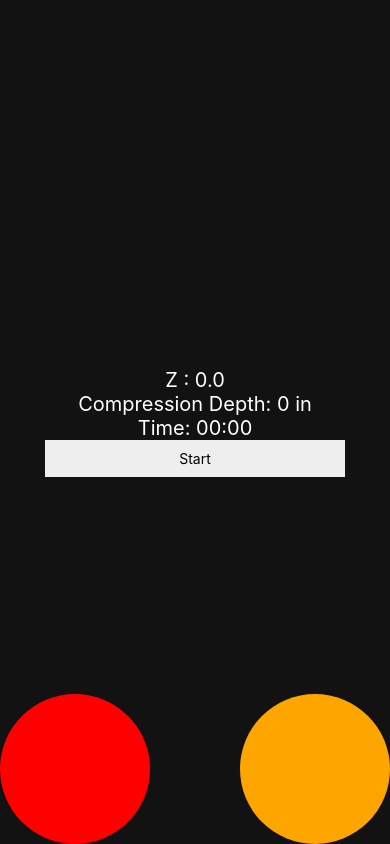
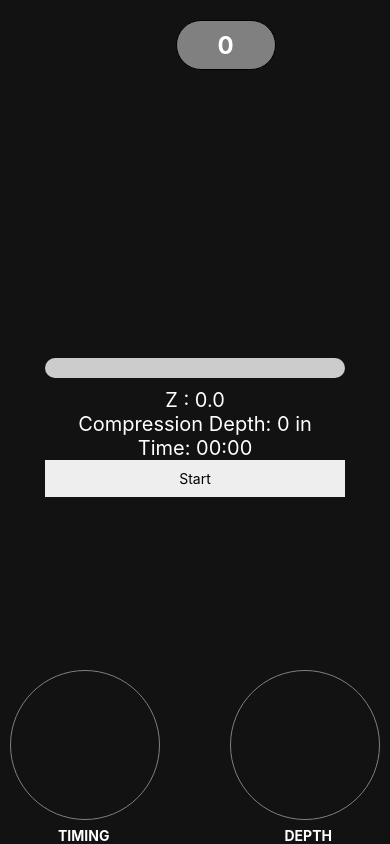
Before and after one commit to Verseler/CPRTest, a React Native app: screen /CPR in a window 390 px wide. Built offline with nearby package versions, Linux system fonts and the light colour scheme.

Commit message:
feat: add overall score

```diff
--- /dev/null
+++ b/components/ScoringBar.jsx
@@ -0,0 +1,68 @@
+import { useState, useEffect } from "react";
+import { View, Text, StyleSheet, Animated } from "react-native";
+
+const ScoreBar = ({ score }) => {
+  const [progress, setProgress] = useState(new Animated.Value(0));
+
+  const SCORE_PROGRESS_VALUE = {
+    0: {
+      progress: "0%", //0-24
+      backgroundColor: "gray",
+    },
+    1: {
+      progress: "25%", //25-49
+      backgroundColor: "orange",
+    },
+    2: {
+      progress: "50%", //50-74
+      backgroundColor: "green",
+    },
+    3: {
+      progress: "75%", //75-99
+      backgroundColor: "red",
+    },
+    4: {
+      progress: "100%", //100
+      backgroundColor: "darkred",
+    },
+  };
+
+  useEffect(() => {
+    Animated.timing(progress, {
+      toValue: 75,
+      duration: 100,
+      useNativeDriver: true,
+    }).start();
+  }, []);
+
+  return (
+    <View style={styles.container}>
+      <Animated.View
+        style={[
+          styles.bar,
+          {
+            width: SCORE_PROGRESS_VALUE[score || 0].progress,
+            backgroundColor: SCORE_PROGRESS_VALUE[score || 0].backgroundColor,
+          },
+        ]}
+      />
+    </View>
+  );
+};
+
+const styles = StyleSheet.create({
+  container: {
+    height: 20,
+    backgroundColor: "#ccc",
+    borderRadius: 10,
+    margin: 10,
+    width: 300,
+  },
+  bar: {
+    height: 20,
+    backgroundColor: "gray",
+    borderRadius: 10,
+  },
+});
+
+export default ScoreBar;
--- a/hooks/useCpr.jsx
+++ b/hooks/useCpr.jsx
@@ -26,6 +26,17 @@ const useCpr = () => {
   const compressionIntervalTimerRef = useRef(null);
   //reference to the depth. This is needed for checking the timing
   const depthRef = useRef(depth);
+
+  //overall scores based on depth and timing
+  const [overallScore, setOverallScore] = useState(0);
+
+  //every time timingAttempt and depthAttempt changes which means every 0.6 seconds, this function will be called
+  //the overall score will be updated based on the depth and timing
+  useEffect(() => {
+    if (timingAttempt != null && depthAttempt != null) {
+      setOverallScore(getScore(depthAttempt, timingAttempt));
+    }
+  }, [timingAttempt, depthAttempt]);
 
   /**
    *
@@ -122,14 +133,13 @@ const useCpr = () => {
       //if the depth is greater than 1 inch, it means that compression is performed
       //during the time this function is called
       if (depthRef.current >= 1) {
-        setTimingAttempt("Good");
+        setTimingAttempt("Perfect");
       } else {
         setTimingAttempt("Bad");
       }
 
       //set the depthAttempt to the latest depth value
       setDepthAttempt(depthRef.current);
-
       /**
        *
        * after 100ms or 0.1 seconds set the timingAttempt and depthAttempt to null or their default value
@@ -142,9 +152,22 @@ const useCpr = () => {
       setTimeout(() => {
         setTimingAttempt(null);
         setDepthAttempt(null);
+        setOverallScore(null);
       }, 100);
     }
   };
+
+  //Get the score based on the depth and timing
+  function getScore(depth, timing) {
+    if (depth < 2 && timing == "Bad") return 0;
+    else if (depth >= 2 && depth <= 2.5 && timing === "Bad") return 1;
+    else if (depth < 2 && timing == "Perfect") return 1;
+    else if (depth >= 2 && depth <= 2.5 && timing === "Perfect") return 2;
+    else if (depth > 2.5 && timing == "Perfect") return 3;
+    else if (depth > 2.5 && timing == "Bad") return 4;
+
+    return 0;
+  }
 
   //This where timer counting happens
   useEffect(() => {
@@ -198,6 +221,7 @@ const useCpr = () => {
     timerOn,
     depthAttempt,
     timingAttempt,
+    overallScore,
     toggleStartAndStop,
   };
 };
--- a/screens/CPR.jsx
+++ b/screens/CPR.jsx
@@ -1,5 +1,6 @@
 import { StyleSheet, Text, TouchableOpacity, View } from "react-native";
 import useCpr from "../hooks/useCpr";
+import ScoringBar from "../components/ScoringBar";
 
 export default function CPR() {
   const {
@@ -9,6 +10,7 @@ export default function CPR() {
     timerOn,
     depthAttempt,
     timingAttempt,
+    overallScore,
     toggleStartAndStop,
   } = useCpr();
 
@@ -33,7 +35,7 @@ export default function CPR() {
         <View
           style={[
             styles.feedbackContainer,
-            { right: 0, backgroundColor: feedback.backgroundColor },
+            { right: 10, backgroundColor: feedback.backgroundColor },
           ]}
         >
           <Text style={styles.depthFeedback}>{feedback.message}</Text>
@@ -41,14 +43,7 @@ export default function CPR() {
       );
     }
 
-    return (
-      <View
-        style={[
-          styles.feedbackContainer,
-          { right: 0, backgroundColor: feedback.backgroundColor },
-        ]}
-      ></View>
-    );
+    return <View style={[styles.feedbackContainer, { right: 10 }]}></View>;
   };
 
   const displayTimingAttemptFeedback = (timing) => {
@@ -58,7 +53,7 @@ export default function CPR() {
       message: "Bad",
     };
 
-    if (timing == "Good") {
+    if (timing == "Perfect") {
       feedback = { backgroundColor: "green", message: "Perfect" };
     } else {
       feedback = { backgroundColor: "red", message: "Bad" };
@@ -70,7 +65,7 @@ export default function CPR() {
         <View
           style={[
             styles.feedbackContainer,
-            { left: 0, backgroundColor: feedback.backgroundColor },
+            { left: 10, backgroundColor: feedback.backgroundColor },
           ]}
         >
           <Text style={styles.timingFeedback}>{feedback.message}</Text>
@@ -78,18 +73,47 @@ export default function CPR() {
       );
     }
 
+    return <View style={[styles.feedbackContainer, { left: 10 }]}></View>;
+  };
+
+  const displayOverallScore = (score) => {
+    const SCORE_BG = {
+      0: "gray",
+      1: "orange",
+      2: "green",
+      3: "red",
+      4: "darkred",
+    };
+
+    //if there is a depthAttempt
+    if (score && score != 0) {
+      return (
+        <View
+          style={[
+            styles.overAllScoreContainer,
+            { backgroundColor: SCORE_BG[score] },
+          ]}
+        >
+          <Text style={styles.overallScore}>{score}</Text>
+        </View>
+      );
+    }
+
     return (
       <View
-        style={[
-          styles.feedbackContainer,
-          { left: 0, backgroundColor: feedback.backgroundColor },
-        ]}
-      ></View>
+        style={[styles.overAllScoreContainer, { backgroundColor: SCORE_BG[0] }]}
+      >
+        <Text style={[styles.overallScore]}>0</Text>
+      </View>
     );
   };
 
   return (
     <View style={styles.container}>
+      <View style={{ alignItems: "center" }}>
+        <ScoringBar score={overallScore} />
+      </View>
+      {displayOverallScore(overallScore)}
       <Text style={styles.text}>Z : {z.toFixed(1)}</Text>
       <Text style={styles.text}>Compression Depth: {depth} in</Text>
       <Text style={styles.text}>Time: {timer}</Text>
@@ -104,14 +128,16 @@ export default function CPR() {
           fontSize: 30,
           fontWeight: "bold",
           position: "absolute",
-          bottom: "40%",
-          right: 50,
+          bottom: "44%",
+          right: 58,
         }}
       >
         {depthAttempt}
       </Text>
       {displayTimingAttemptFeedback(timingAttempt)}
+      <Text style={[styles.attemptFeedbackLabel, { left: 58 }]}>TIMING</Text>
       {displayDepthAttemptFeedback(depthAttempt)}
+      <Text style={[styles.attemptFeedbackLabel, { right: 58 }]}>DEPTH</Text>
     </View>
   );
 }
@@ -139,12 +165,14 @@ const styles = StyleSheet.create({
   },
   feedbackContainer: {
     position: "absolute",
-    bottom: 0,
+    bottom: 24,
     height: 150,
     width: 150,
     borderRadius: 99,
     alignItems: "center",
     justifyContent: "center",
+    borderWidth: 1,
+    borderColor: "gray",
   },
   timingFeedback: {
     textAlign: "center",
@@ -158,4 +186,27 @@ const styles = StyleSheet.create({
     fontWeight: "bold",
     color: "white",
   },
+  attemptFeedbackLabel: {
+    color: "white",
+    fontSize: 14,
+    fontWeight: "bold",
+    position: "absolute",
+    bottom: 0,
+  },
+  overAllScoreContainer: {
+    position: "absolute",
+    top: 20,
+    left: "45%",
+    height: 50,
+    width: 100,
+    justifyContent: "center",
+    alignItems: "center",
+    borderRadius: 99,
+    borderWidth: 1,
+  },
+  overallScore: {
+    color: "white",
+    fontSize: 24,
+    fontWeight: "bold",
+  },
 });
```
